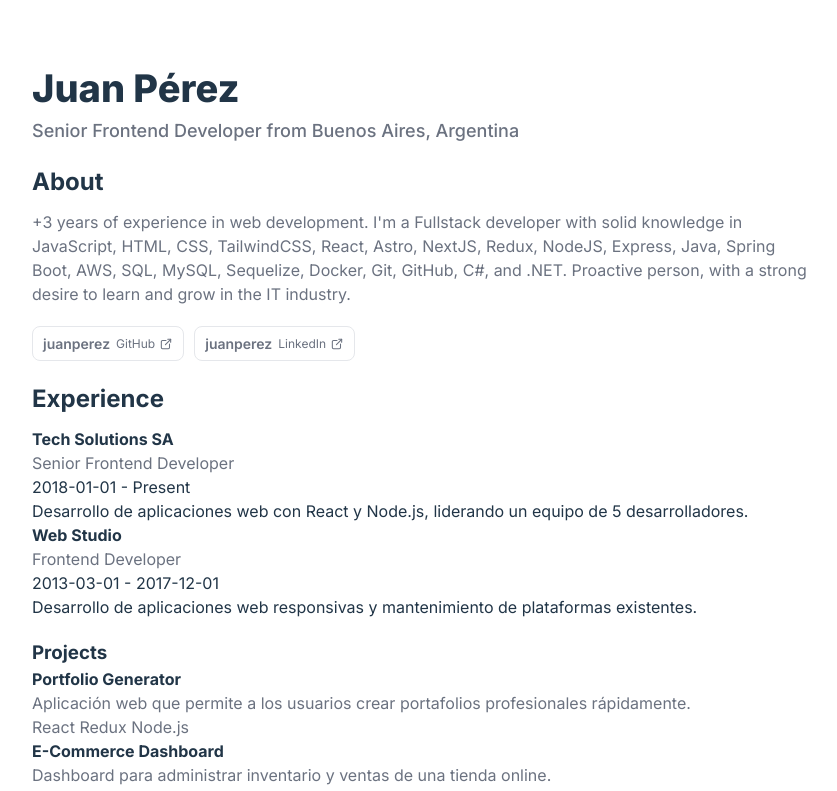
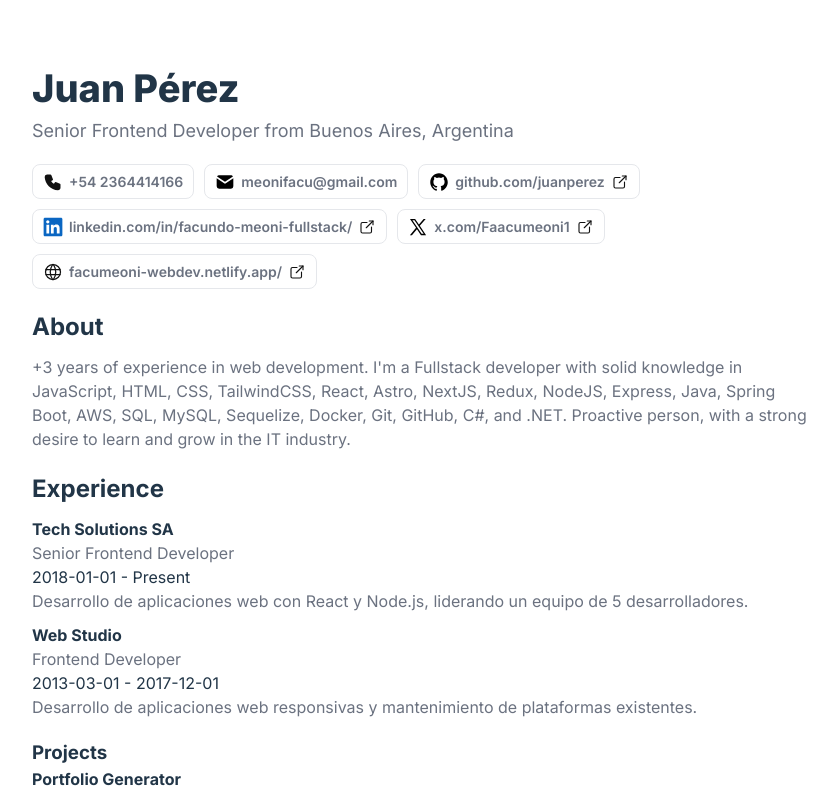
Before and after one commit to FacuMeoni/cv-fast, a React (Vite) app: page / in a window 1280 px wide. Shown: the top 791 px of the page, without its empty margins (218-1055 px from the left). Built offline with nearby package versions, Linux system fonts and the light colour scheme.

Commit message:
feat: add contact navbar for first template

```diff
--- a/src/App.css
+++ b/src/App.css
@@ -1,14 +1,18 @@
 main {
+  height: 100vh;
+  max-width: 800px;
+  margin: 0 auto;
+  background: #fff;
+  padding: 60px 10px;
+
+}
+
+.template-container {
   display: flex;
   justify-content: start;
   align-items: center;
   flex-direction: column;
   text-align: start;
-  height: 100vh;
-  max-width: 800px;
-  margin: 0 auto;
-  background: #fff;
-  padding: 60px 10px;
   gap: 20px;
 }
 
@@ -26,23 +30,20 @@ h1 {
   gap: 10px;
 }
 
-
 #header {
-  width: 100%;
+  width:100%;
+  gap: 20px;
 
   span.label {
     font-size: 18px;
     color: #6b7280;
-    font-weight: 500;
+    font-weight: 400;
   }
 }
 
-
-#basics {
-  p {
-    font-size: 16px;
-    color: #6b7280;
-  }
+.text {
+  font-size: 16px;
+  color: #6b7280;
 }
 
 .contact-list {
@@ -54,7 +55,6 @@ h1 {
   padding: 0;
   margin: 0;
 }
-
 
 .contact-item {
   display: flex;
@@ -90,3 +90,9 @@ h1 {
 .external-link {
   stroke-width: 1.8;
 }
+
+.experience-list {
+  display: flex;
+  flex-direction: column;
+  gap: 10px;
+}
--- a/src/App.jsx
+++ b/src/App.jsx
@@ -1,74 +1,62 @@
 import './App.css'
-import { basics, works, projects, skills } from './information/example-data.json'
+import { basics, works, projects, skills } from './information/example-data.json';
+import { Icons } from './components/icons';
+import {formatProfileUrl, showRedirectionButton} from './utils/helpers.js';
 
 
 function App() {
 
   return (
     <main>
-      <header id='header'>
+      <div className='template-container'>
+        <header id='header' className='sections'>
+          <div>
             <h1>{basics.name}</h1>
             <span className='label'>{basics.label} { basics.location.city ? `from ${basics.location.city}, ${basics.location.country}` : '' }</span>
+          </div>
+          <nav aria-label="Contact" className="sections">
+            <ul className="contact-list">
+              { basics.contact.map((profile) => {
+                const Icon = Icons[profile.network];
+                return (
+                <li key={profile.network}>
+                  <a
+                    href={profile.data}
+                    target="_blank"
+                    rel="noopener noreferrer"
+                    className="contact-item"
+                  >
+                  {Icon && <Icon width={20} height={20}/>}
+                    <span className="username">{formatProfileUrl(profile.data)}</span>
+                    { showRedirectionButton(profile.data) }
+                  </a>
+                </li>
+                )
+              })}
+            </ul>
+          </nav>
         </header>
 
-      <div id='basics' className='sections'>
+        <section id='basics' className='sections'>
           <h2 className='section-title'>
             About
           </h2>
           <div>
-          <p>{basics.summary}</p>
+            <p className='text'> {basics.summary} </p>
           </div>
-      </div>
+        </section>
 
-      <nav aria-label="Contact" className="sections">
-        <ul className="contact-list">
-          {basics.profiles.map((profile) => (
-            <li key={profile.network}>
-              <a
-                href={profile.url}
-                target="_blank"
-                rel="noopener noreferrer"
-                className="contact-item"
-              >
-                <span className="username">{profile.username}</span>
-                <span className="network">
-                  {profile.network}
-                  <svg
-                    xmlns="http://www.w3.org/2000/svg"
-                    width="14"
-                    height="14"
-                    viewBox="0 0 24 24"
-                    fill="none"
-                    stroke="currentColor"
-                    strokeWidth="2"
-                    strokeLinecap="round"
-                    strokeLinejoin="round"
-                    className="external-link"
-                  >
-                    <path stroke="none" d="M0 0h24v24H0z" fill="none" />
-                    <path d="M12 6h-6a2 2 0 0 0 -2 2v10a2 2 0 0 0 2 2h10a2 2 0 0 0 2 -2v-6" />
-                    <path d="M11 13l9 -9" />
-                    <path d="M15 4h5v5" />
-                  </svg>
-                </span>
-              </a>
-            </li>
-          ))}
-        </ul>
-      </nav>
-
-
-      <div id='experience' className='sections'>
+        <section id='experience' className='sections'>
           <div>
             <h2 className='section-title'>
               Experience
             </h2>
           </div>
 
-        <ul>
+          <ul className='experience-list'>
             { works.map((work) => (
-            <li key={work.company}>
-             <div>
+              <li key={work.company} className='experience-item'>
+                <div className='item-experience-header'>
                   <div>
                     <h4>{work.company}</h4>
                     <span>{work.position}</span>
@@ -79,15 +67,15 @@ function App() {
                   </div>
                 </div>
 
-              <div>
+                <p className='text'>
                   {work.summary}
-              </div>
+                </p>
               </li>
             ))}
           </ul>
-      </div>
+        </section>
 
-      <div id='projects' className='sections'>
+        <section id='projects' className='sections'>
           <div>
             <h3 className='section-title'>
               Projects
@@ -110,15 +98,16 @@ function App() {
               ))}
             </ul>
           </div>
-      </div>
+        </section>
 
-      <div id='skills' className='sections'>
+        <section id='skills' className='sections'>
           <h4 className='section-title'>Skills</h4>
           <div>
             { skills.map((skill) => (
               <span key={skill}> {skill} </span>
             ))}
           </div>
+        </section>
       </div>
     </main>
   )
--- /dev/null
+++ b/src/components/icons/Github.jsx
@@ -0,0 +1,7 @@
+const Github = ({ width, height }) => {
+    return(
+        <svg fill="#000000" viewBox="0 0 512 512" width={width} height={height} xmlns="http://www.w3.org/2000/svg"><g id="SVGRepo_bgCarrier" strokeWidth="0"></g><g id="SVGRepo_tracerCarrier" strokeLinecap="round" strokeLinejoin="round"></g><g id="SVGRepo_iconCarrier"><title>ionicons-v5_logos</title><path d="M256,32C132.3,32,32,134.9,32,261.7c0,101.5,64.2,187.5,153.2,217.9a17.56,17.56,0,0,0,3.8.4c8.3,0,11.5-6.1,11.5-11.4,0-5.5-.2-19.9-.3-39.1a102.4,102.4,0,0,1-22.6,2.7c-43.1,0-52.9-33.5-52.9-33.5-10.2-26.5-24.9-33.6-24.9-33.6-19.5-13.7-.1-14.1,1.4-14.1h.1c22.5,2,34.3,23.8,34.3,23.8,11.2,19.6,26.2,25.1,39.6,25.1a63,63,0,0,0,25.6-6c2-14.8,7.8-24.9,14.2-30.7-49.7-5.8-102-25.5-102-113.5,0-25.1,8.7-45.6,23-61.6-2.3-5.8-10-29.2,2.2-60.8a18.64,18.64,0,0,1,5-.5c8.1,0,26.4,3.1,56.6,24.1a208.21,208.21,0,0,1,112.2,0c30.2-21,48.5-24.1,56.6-24.1a18.64,18.64,0,0,1,5,.5c12.2,31.6,4.5,55,2.2,60.8,14.3,16.1,23,36.6,23,61.6,0,88.2-52.4,107.6-102.3,113.3,8,7.1,15.2,21.1,15.2,42.5,0,30.7-.3,55.5-.3,63,0,5.4,3.1,11.5,11.4,11.5a19.35,19.35,0,0,0,4-.4C415.9,449.2,480,363.1,480,261.7,480,134.9,379.7,32,256,32Z"></path></g></svg>
+    )
+}
+
+export default Github;
--- /dev/null
+++ b/src/components/icons/LinkedIn.jsx
@@ -0,0 +1,7 @@
+const LinkedIn = ({ width, height }) => {
+    return (
+        <svg fill="#0a66c2" viewBox="0 0 32 32" width={width} height={height} version="1.1" xmlns="http://www.w3.org/2000/svg"><g id="SVGRepo_bgCarrier" strokeWidth="0"></g><g id="SVGRepo_tracerCarrier" strokeLinecap="round" strokeLinejoin="round"></g><g id="SVGRepo_iconCarrier"> <title>linkedin</title> <path d="M28.778 1.004h-25.56c-0.008-0-0.017-0-0.027-0-1.199 0-2.172 0.964-2.186 2.159v25.672c0.014 1.196 0.987 2.161 2.186 2.161 0.010 0 0.019-0 0.029-0h25.555c0.008 0 0.018 0 0.028 0 1.2 0 2.175-0.963 2.194-2.159l0-0.002v-25.67c-0.019-1.197-0.994-2.161-2.195-2.161-0.010 0-0.019 0-0.029 0h0.001zM9.9 26.562h-4.454v-14.311h4.454zM7.674 10.293c-1.425 0-2.579-1.155-2.579-2.579s1.155-2.579 2.579-2.579c1.424 0 2.579 1.154 2.579 2.578v0c0 0.001 0 0.002 0 0.004 0 1.423-1.154 2.577-2.577 2.577-0.001 0-0.002 0-0.003 0h0zM26.556 26.562h-4.441v-6.959c0-1.66-0.034-3.795-2.314-3.795-2.316 0-2.669 1.806-2.669 3.673v7.082h-4.441v-14.311h4.266v1.951h0.058c0.828-1.395 2.326-2.315 4.039-2.315 0.061 0 0.121 0.001 0.181 0.003l-0.009-0c4.5 0 5.332 2.962 5.332 6.817v7.855z"></path> </g></svg>
+    )
+}
+
+export default LinkedIn;
--- /dev/null
+++ b/src/components/icons/Mail.jsx
@@ -0,0 +1,8 @@
+const Mail = ({ width, height }) => {
+    return(
+        <svg  xmlns="http://www.w3.org/2000/svg"  width={width} height={height}  viewBox="0 0 24 24"  fill="#000000"  className="icon icon-tabler icons-tabler-filled icon-tabler-mail"><path stroke="none" d="M0 0h24v24H0z" fill="none"/><path d="M22 7.535v9.465a3 3 0 0 1 -2.824 2.995l-.176 .005h-14a3 3 0 0 1 -2.995 -2.824l-.005 -.176v-9.465l9.445 6.297l.116 .066a1 1 0 0 0 .878 0l.116 -.066l9.445 -6.297z" /><path d="M19 4c1.08 0 2.027 .57 2.555 1.427l-9.555 6.37l-9.555 -6.37a2.999 2.999 0 0 1 2.354 -1.42l.201 -.007h14z" /></svg>
+    )
+}
+
+
+export default Mail;
--- /dev/null
+++ b/src/components/icons/PersonalWeb.jsx
@@ -0,0 +1,7 @@
+const PersonalWeb = ({ width, height }) => {
+    return (
+        <svg  xmlns="http://www.w3.org/2000/svg" width={width}  height={height}  viewBox="0 0 24 24"  fill="none"  stroke="currentColor"  strokeWidth="1.5"  strokeLinecap="round"  strokeLinejoin="round"  className="icon icon-tabler icons-tabler-outline icon-tabler-world"><path stroke="none" d="M0 0h24v24H0z" fill="none"/><path d="M3 12a9 9 0 1 0 18 0a9 9 0 0 0 -18 0" /><path d="M3.6 9h16.8" /><path d="M3.6 15h16.8" /><path d="M11.5 3a17 17 0 0 0 0 18" /><path d="M12.5 3a17 17 0 0 1 0 18" /></svg>
+    )
+}
+
+export default PersonalWeb
--- /dev/null
+++ b/src/components/icons/Phone.jsx
@@ -0,0 +1,7 @@
+const Phone = ({ width, height}) => {
+    return(
+        <svg  xmlns="http://www.w3.org/2000/svg"  width={width}  height={height}  viewBox="0 0 24 24"  fill="currentColor"  className="icon icon-tabler icons-tabler-filled icon-tabler-phone"><path stroke="none" d="M0 0h24v24H0z" fill="none"/><path d="M9 3a1 1 0 0 1 .877 .519l.051 .11l2 5a1 1 0 0 1 -.313 1.16l-.1 .068l-1.674 1.004l.063 .103a10 10 0 0 0 3.132 3.132l.102 .062l1.005 -1.672a1 1 0 0 1 1.113 -.453l.115 .039l5 2a1 1 0 0 1 .622 .807l.007 .121v4c0 1.657 -1.343 3 -3.06 2.998c-8.579 -.521 -15.418 -7.36 -15.94 -15.998a3 3 0 0 1 2.824 -2.995l.176 -.005h4z" /></svg>
+    )
+}
+
+export default Phone
--- /dev/null
+++ b/src/components/icons/Redirect.jsx
@@ -0,0 +1,7 @@
+const Redirect = ({ width, height}) => {
+    return(
+        <svg  xmlns="http://www.w3.org/2000/svg"  width={width}  height={height}  viewBox="0 0 24 24"  fill="none"  stroke="currentColor"  strokeWidth="1.5"  strokeLinecap="round"  strokeLinejoin="round"  className="icon icon-tabler icons-tabler-outline icon-tabler-external-link"><path stroke="none" d="M0 0h24v24H0z" fill="none"/><path d="M12 6h-6a2 2 0 0 0 -2 2v10a2 2 0 0 0 2 2h10a2 2 0 0 0 2 -2v-6" /><path d="M11 13l9 -9" /><path d="M15 4h5v5" /></svg>
+    )
+}
+
+export default Redirect;
--- /dev/null
+++ b/src/components/icons/X.jsx
@@ -0,0 +1,7 @@
+const X = ({ width, height}) => {
+    return(
+    <svg viewBox="0 0 24 24" aria-hidden="true" width={width} height={height} className="r-4qtqp9 r-yyyyoo r-dnmrzs r-bnwqim r-lrvibr r-m6rgpd r-lrsllp r-1nao33i r-16y2uox r-8kz0gk"><g><path d="M21.742 21.75l-7.563-11.179 7.056-8.321h-2.456l-5.691 6.714-4.54-6.714H2.359l7.29 10.776L2.25 21.75h2.456l6.035-7.118 4.818 7.118h6.191-.008zM7.739 3.818L18.81 20.182h-2.447L5.29 3.818h2.447z"></path></g></svg>
+)}
+
+
+export default X;
--- /dev/null
+++ b/src/components/icons/index.js
@@ -0,0 +1,17 @@
+import LinkedIn from './LinkedIn';
+import X from './X';
+import Github from './Github';
+import Mail from './Mail'
+import Phone from './Phone'
+import PersonalWeb from './PersonalWeb'
+import Redirect from './Redirect';
+
+export const Icons = {
+    LinkedIn,
+    X,
+    Github,
+    Mail,
+    Phone,
+    PersonalWeb,
+    Redirect
+}
--- a/src/information/example-data.json
+++ b/src/information/example-data.json
@@ -14,16 +14,30 @@
       "countryCode": "AR",
       "country": "Argentina"
     },
-    "profiles": [
+    "contact": [
       {
-        "network": "GitHub",
-        "username": "juanperez",
-        "url": "https://github.com/juanperez"
+        "network":"Phone",
+        "data": "+54 2364414166"
+      },
+      {
+        "network":"Mail",
+        "data": "meonifacu@gmail.com"
+      },
+      {
+        "network": "Github",
+        "data": "https://github.com/juanperez"
       },
       {
         "network": "LinkedIn",
-        "username": "juanperez",
-        "url": "https://linkedin.com/in/juanperez"
+        "data": "https://www.linkedin.com/in/facundo-meoni-fullstack/"
+      },
+      {
+        "network": "X",
+        "data": "https://x.com/Faacumeoni1"
+      },
+      {
+        "network":"PersonalWeb",
+        "data": "https://facumeoni-webdev.netlify.app/"
       }
     ]
   },
--- /dev/null
+++ b/src/utils/helpers.js
@@ -0,0 +1,17 @@
+import { Icons } from "../components/icons";
+
+export const formatProfileUrl = (url) => {
+    if(!url.startsWith("http"))return url;
+
+    const newUrl = new URL(url)
+
+    return `${newUrl.hostname.replace("www.", "")}${newUrl.pathname}`;
+}
+
+export const showRedirectionButton = (url) => {
+    try {
+        new URL(url)
+
+        return <Icons.Redirect width={18} height={18}/>
+    } catch { return null }
+}
```
Also changed, not shown: src/assets/X-logo.svg (added). Lines whose indentation alone changed are shown as unchanged.
